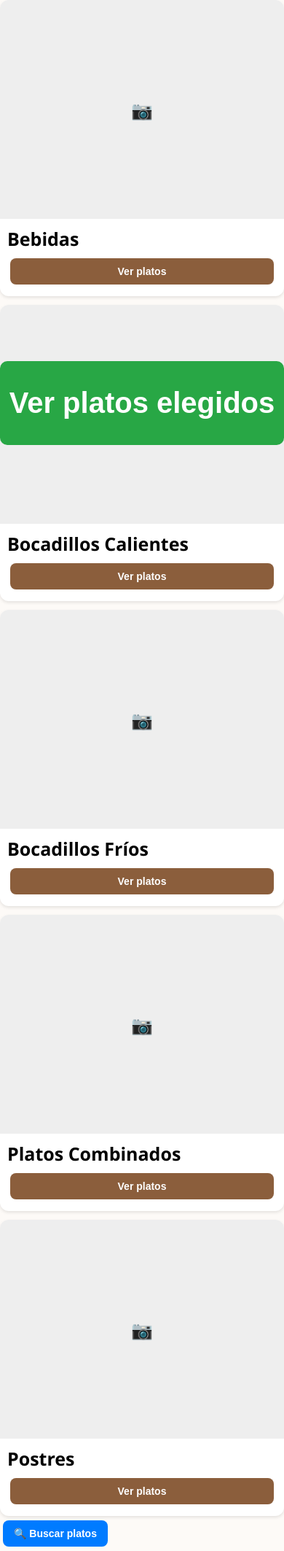
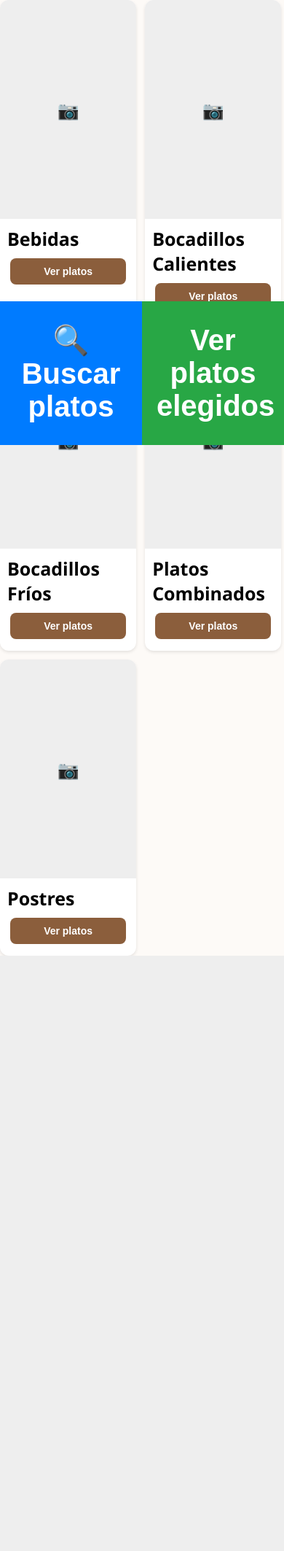
Before and after one commit to amonge20/Proyecto-Gestion-de-comandas, a PHP site: page /crear_comandas/index.php in a window 390 px wide. Shown: the part 234-2360 px from the top of the page at 73% size. After the commit the page ends 1544 px from the top, so only its background shows below. Run offline with PHP 8.4, Linux system fonts and the light colour scheme; data comes from the database, SQL or seed files in the repository.

Commit message:
Cambio de botones

```diff
--- a/crear_comandas/index.php
+++ b/crear_comandas/index.php
@@ -43,7 +43,9 @@ if (isset($_POST['id_mesa'])) {
     <?php echo renderItemList($tipos, 'tipos'); ?>
 
     <!-- BOTONES -->
-    <button id="btnLista" class="btn-success" onclick="openLista()">Ver platos elegidos</button>
-    <button class="btn-primary" onclick="openBuscadorPlatos()">🔍 Buscar platos</button>
+    <div class="lista-botones">
+        <button class="btn-primary" onclick="openBuscadorPlatos()">🔍 Buscar platos</button>
+        <button id="btnLista" class="btn-success" onclick="openLista()">Ver platos elegidos</button>
+    </div>
 </body>
 </html>
--- a/style.css
+++ b/style.css
@@ -127,20 +127,30 @@ button:hover {
   background: #0056b3;
 }
 
+.lista-botones {
+    position: fixed;
+    bottom: 0;
+    left: 50%;
+    transform: translateX(-50%);
+    border: none;
+    z-index: 1001;
+    width: 100%;
+    margin: unset;
+    font-size: 40px;
+    font-weight: bold;
+    display: flex;
+    justify-content: center;
+  }
+
 /* ================================================
    BOTÓN VER PLATOS ELEGIDOS
 ================================================ */
 #btnLista {
-  position: fixed;
-  bottom: 20px;
-  left: 50%;
-  transform: translateX(-50%);
   padding: 12px 20px;
   background: var(--verde);
   color: white;
   border: none;
   border-radius: 10px;
-  z-index: 1001;
 }
 
 /* ================================================
@@ -347,36 +357,6 @@ input[type="checkbox"] {
   .card {
     flex: 1 1 48%;
     max-width: 48%;
-  }
-}
-
-@media (max-width: 767px) {
-  header {
-    font-size: 18px;
-  }
-
-  .titulo-bloque h1 {
-    font-size: 1.4em;
-  }
-
-  .card {
-    flex: 1 1 100%;
-    max-width: 100%;
-  }
-
-  .popup {
-    max-width: 95%;
-    max-height: 90%;
-  }
-
-  #btnLista {
-    width: 80%;
-    left: 10%;
-    transform: none;
-  }
-
-  .mesa {
-    padding: 10px;
   }
 }
 
@@ -742,16 +722,6 @@ input[type=number]::-moz-number-spin-box {
     background: #0056b3;
   }
 
-  #btnLista {
-    position: fixed;
-    bottom: 15px;
-    left: 10%;
-    width: 80%;
-    transform: none;
-    padding: 12px;
-    font-size: 16px;
-  }
-
   /* ================================
        POPUPS
     ================================ */
@@ -922,19 +892,19 @@ input[type=number]::-moz-number-spin-box {
   }
 
   #btnLista {
-    position: fixed;
-    bottom: 0;
-    left: 50%;
-    transform: translateX(-50%);
+    padding: 12px 20px;
     background: var(--verde);
     color: white;
     border: none;
+    border-radius: 10px;
     z-index: 1001;
-    width: 100%;
+  }
+
+  .lista-botones button {
+    width: 50%;
     margin: unset;
     font-size: 40px;
-    font-weight: bold;
-    padding-block: 35px;
+    border-radius: 0 !important;
+    padding-block: 30px;
   }
-
 }
```
